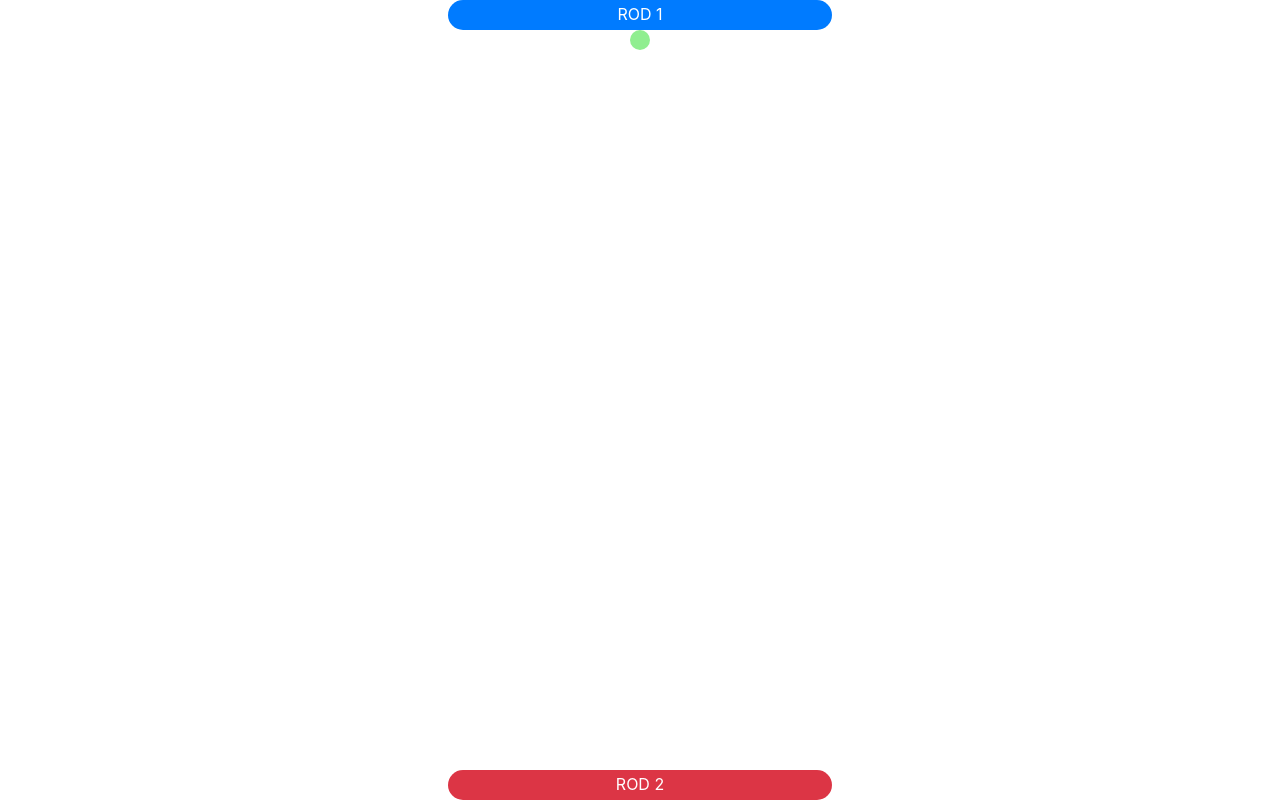
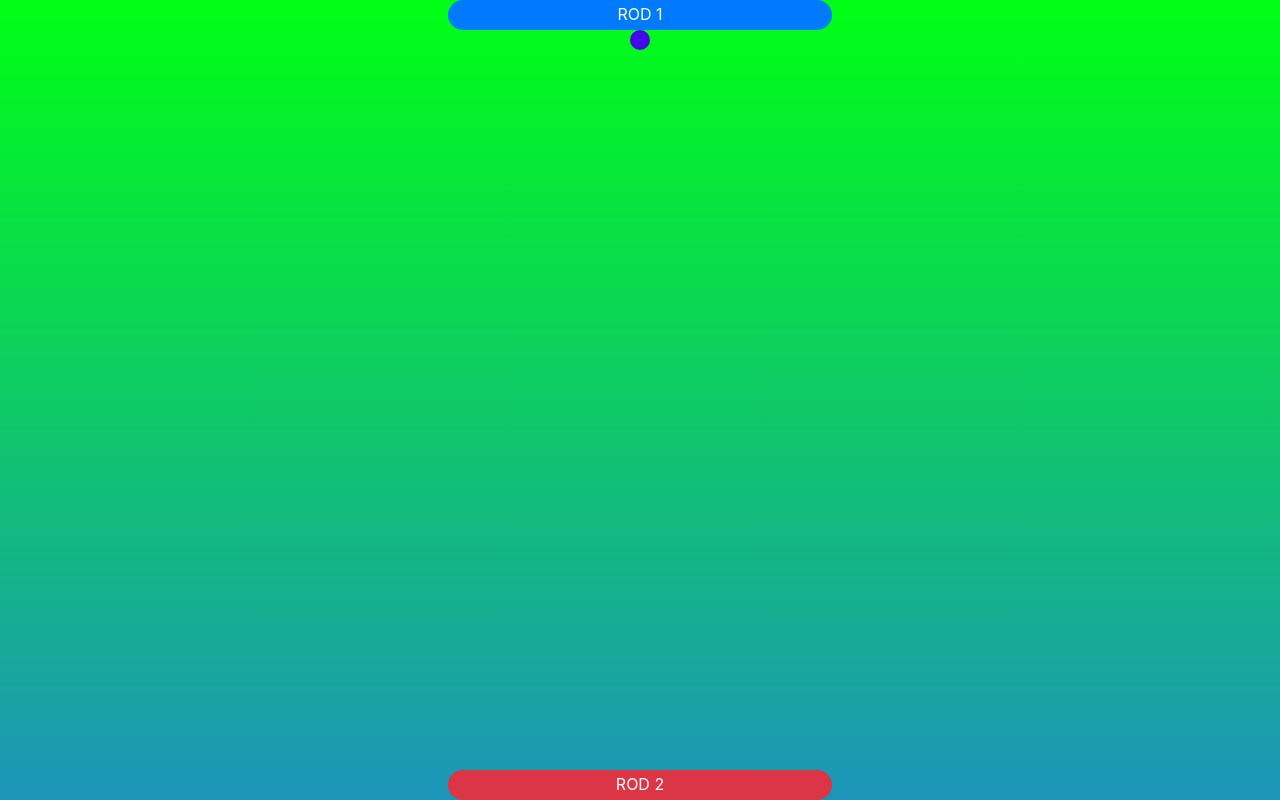
Before and after one commit to kyrios12/ping_pong_game, a website built with Parcel: page index.html in a window 1280 px wide. Built offline with nearby package versions, Linux system fonts and the light colour scheme; a web font is replaced by a local one.

Commit message:
Update 18 files

```diff
--- a/style.css
+++ b/style.css
@@ -3,6 +3,7 @@
 body {
     margin: 0;
     color: white;
+    background-image:linear-gradient(rgb(0, 255, 21),rgb(29, 148, 184));
 }
 
 .bg-container {
@@ -25,6 +26,6 @@ body {
     left: 50%-10px;
     width: 20px;
     height: 20px;
-    background-color: lightgreen;
+    background-color: rgb(68, 8, 233);
     border-radius: 44px;
 }
```
Also changed, not shown: 14 other files.
